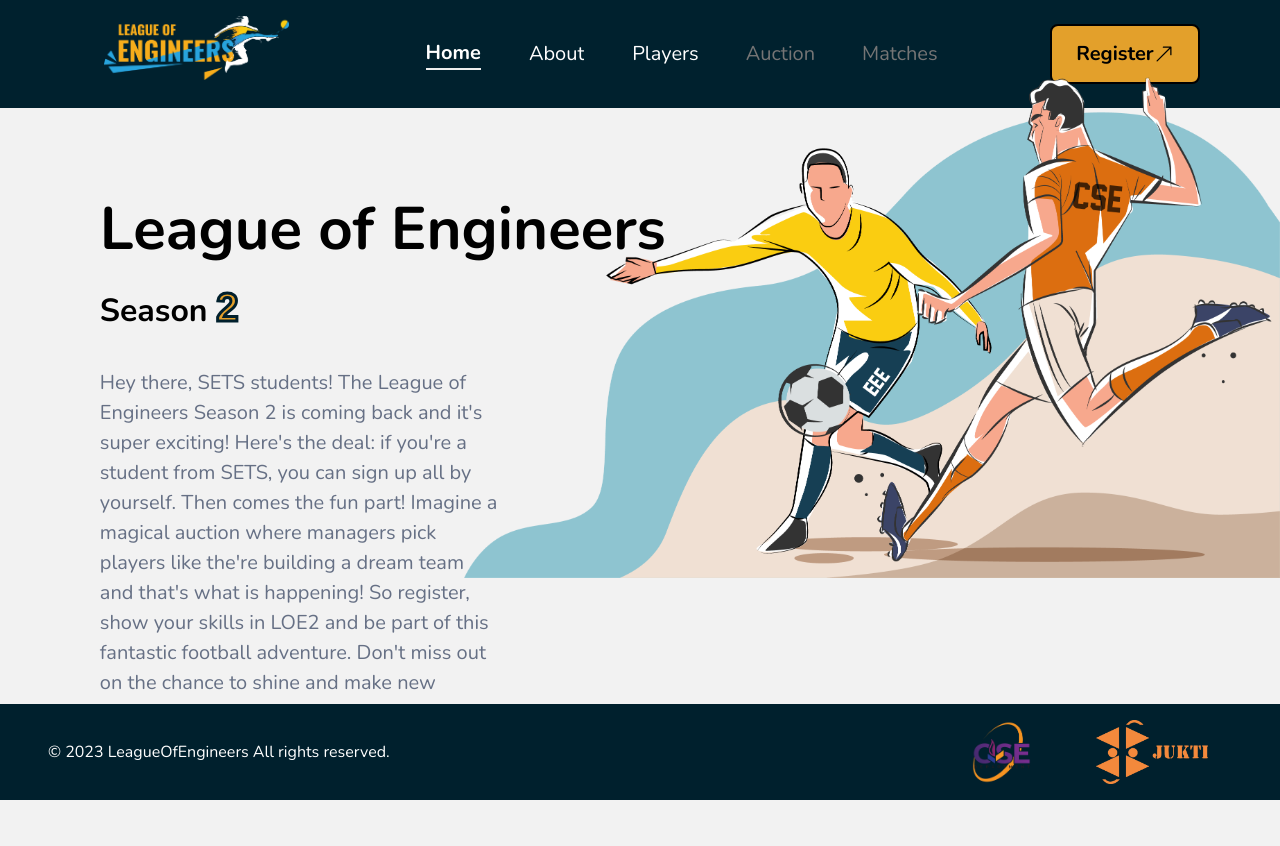
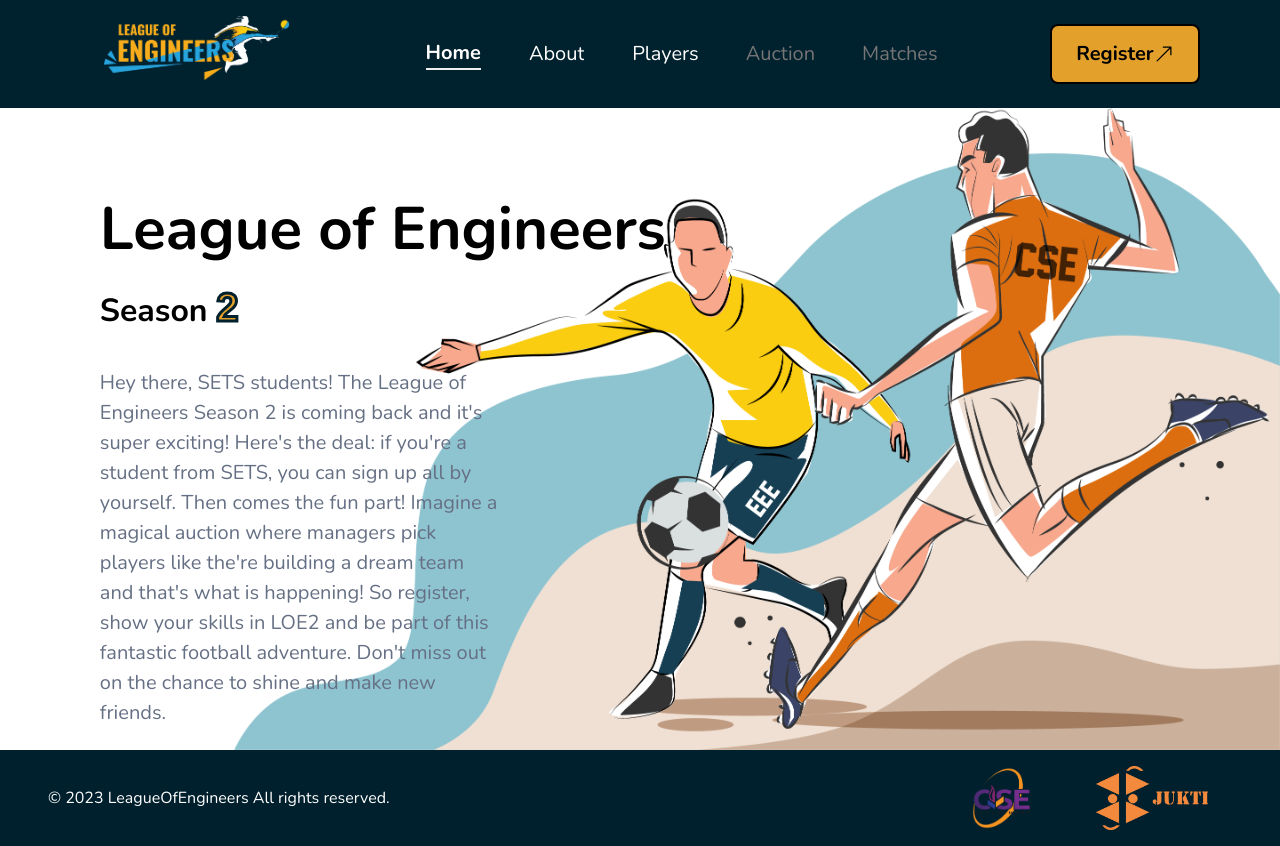
Before and after one commit to zorojuro75/league-of-engineers, a Next.js app: page / in a window 1280 px wide. Before the commit the page ends 800 px from the top, so only its background shows below. Built offline with nearby package versions, Linux system fonts and the light colour scheme.

Commit message:
home page fixed

```diff
--- a/components/main.tsx
+++ b/components/main.tsx
@@ -6,32 +6,33 @@ import Footer from "./Footer";
 
 export default function Main() {
   return (
-    <div className="bg-[#f2f3f6] flex flex-col">
-      <div className="text-black md:w-[38.96%] h-[40.53%] md:absolute mx-[20px]">
-        <div className="mt-[20.23%] md:ms-[16%]">
+    <div className=" flex flex-col ">
+      <div className="md:bg-[url('/kicking.png')] bg-no-repeat bg-contain bg-right">
+        <div className="text-black md:w-[38.96%] mx-[20px] ">
+          <div className="mt-[20.23%] md:ms-[16%] ">
             <h1 className="md:w-[566px] md:h-[82px] md:text-[60px] text-4xl font-bold">
               League of Engineers
             </h1>
             <p className="md:w-[150px] h-[55px] md:text-[32px] text-2xl font-semibold">
               Season <span className={`${styles.wrapper}`}>2</span>
             </p>
-          <p className="my-[22px] md:w-[403px] h-auto text-[#667085] text-[20px]">
-            Hey there, SETS students! The League of Engineers Season 2 is coming back and it&apos;s super exciting! Here&apos;s the deal: if you&apos;re a student from SETS, you can sign up all by yourself. Then comes the fun part! Imagine a magical auction where managers pick players like the&apos;re building a dream team and that&apos;s what is happening! So register, show your skills in LOE2 and be part of this fantastic football adventure. Don&apos;t miss out on the chance to shine and make new friends.
+            <p className="my-[22px] md:w-[403px] text-[#667085] text-[20px]">
+              Hey there, SETS students! The League of Engineers Season 2 is
+              coming back and it&apos;s super exciting! Here&apos;s the deal: if
+              you&apos;re a student from SETS, you can sign up all by yourself.
+              Then comes the fun part! Imagine a magical auction where managers
+              pick players like the&apos;re building a dream team and
+              that&apos;s what is happening! So register, show your skills in
+              LOE2 and be part of this fantastic football adventure. Don&apos;t
+              miss out on the chance to shine and make new friends.
             </p>
             <div>
               <Register className="w-[202px] h-[60px] gap-[10px] py-[8px] px-[15px] md:mx-0 mx-auto md:hidden" />
             </div>
           </div>
         </div>
-      <div className="ms-[36.27%] mt-[20.2%] h-[70.38%] w-[63.75%] bottom-[10rem] absolute md:block hidden">
-        <Image
-          src="/kicking.png"
-          height={10000}
-          width={10000}
-          alt="Picture of the author"
-        />
       </div>
-      <Footer className="md:absolute md:bottom-0"/>
+      <Footer />
     </div>
   );
 }
--- a/tailwind.config.js
+++ b/tailwind.config.js
@@ -9,9 +9,7 @@ module.exports = withMT({
   theme: {
     extend: {
       backgroundImage: {
-        "gradient-radial": "radial-gradient(var(--tw-gradient-stops))",
-        "gradient-conic":
-          "conic-gradient(from 180deg at 50% 50%, var(--tw-gradient-stops))",
+        'hero-pattern': "url('/img.png')",
       },
       colors: {
         background: "#101618",
```
Lines whose indentation alone changed are shown as unchanged.
